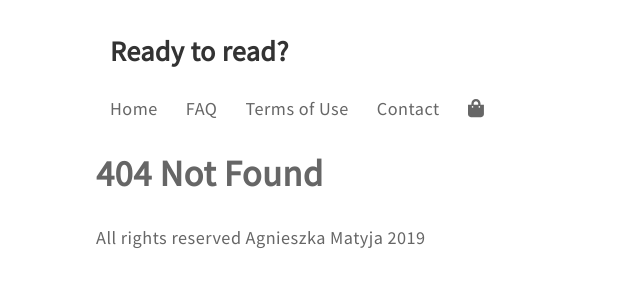
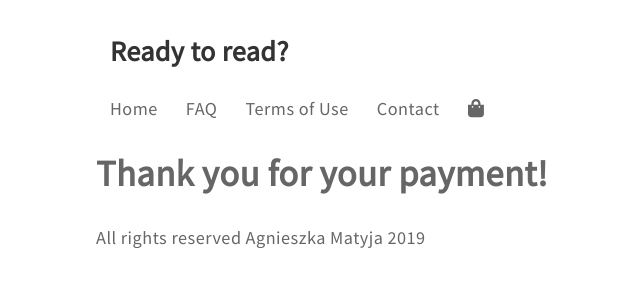
Before and after one commit to agmatyja/projectShop, a React (Create React App) app in the folder client/: page /payment in a window 1280 px wide. Before the commit this address had no page. Shown: the top 300 px of the page, without its empty margins (72-712 px from the left). Built offline with nearby package versions, Linux system fonts and the light colour scheme.

Commit message:
payment page

```diff
--- a/client/src/App.js
+++ b/client/src/App.js
@@ -9,6 +9,7 @@ import SingleProduct from './components/pages/SingleProduct/SingleProductPage';
 import Products from './components/pages/Products/ProductsPage';
 import Contact from './components/pages/Contact/ContactPage';
 import Cart from './components/pages/Cart/CartPage';
+import Payment from './components/pages/Payment/PaymentPage';
 import NotFound from './components/pages/NotFound/NotFoundPage';
 
 class App extends React.Component {
@@ -22,6 +23,7 @@ class App extends React.Component {
           <Route path="/contact" exact component={Contact} />
           <Route path="/products/:id" exact component={SingleProduct} />
           <Route path="/cart" exact component={Cart} />
+          <Route path="/payment" exact component={Payment} />
           <Route component={NotFound} />
         </Switch>
       </MainLayout>
--- a/client/src/components/features/Cart/Cart.js
+++ b/client/src/components/features/Cart/Cart.js
@@ -14,8 +14,9 @@ class Cart extends React.Component {
   }
 
   cartPay = () => {
-    const { cartPay } = this.props;
+    const { cartPay, history } = this.props;
     cartPay();
+    history.push('/payment')
   }
 
   addCartProduct = (id) => {
@@ -59,7 +60,6 @@ class Cart extends React.Component {
       total += store[item.productId].price * item.quantity;
       return {...store[item.productId], quantity: item.quantity}}
     );
-    console.log(promotion);
 
     return <div>
       <ProductsList products={products} inCart={true} addCartProduct={this.addCartProduct} removeCartProduct={this.removeCartProduct} deleteCartProduct={this.deleteCartProduct} />
--- a/client/src/components/features/Cart/CartContainer.js
+++ b/client/src/components/features/Cart/CartContainer.js
@@ -13,7 +13,7 @@ const mapDispatchToProps = dispatch => ({
   removeCartProduct: (productId) => dispatch(removeCartProduct(productId)),
   deleteCartProduct: (productId) => dispatch(deleteCartProduct(productId)),
   addDiscountCode: (percent) => dispatch(addDiscountCode(percent)),
-  cartPay: () => dispatch= () => dispatch(cartPay()),
+  cartPay: () => dispatch(cartPay()),
 });
 
 
--- /dev/null
+++ b/client/src/components/pages/Payment/PaymentPage.js
@@ -0,0 +1,9 @@
+import React from 'react';
+
+const PaymentPage = () => (
+  <div>
+    <h1>Thank you for your payment!</h1>
+  </div>
+);
+
+export default PaymentPage;
--- a/client/src/redux/ProductsRedux.js
+++ b/client/src/redux/ProductsRedux.js
@@ -50,7 +50,7 @@ export const addCartProduct = payload => ({ payload, type: ADD_CART_PRODUCT});
 export const removeCartProduct = payload => ({ payload, type: REMOVE_CART_PRODUCT});
 export const deleteCartProduct = payload => ({ payload, type: DELETE_CART_PRODUCT});
 export const addDiscountCode = payload => ({ payload, type: ADD_DISCOUNT_CODE});
-export const cartPay = () => ({ type: CART_PAY });
+export const cartPay = () => {console.log(111); return ({ type: CART_PAY })};
 
 /* INITIAL STATE */
 
```
